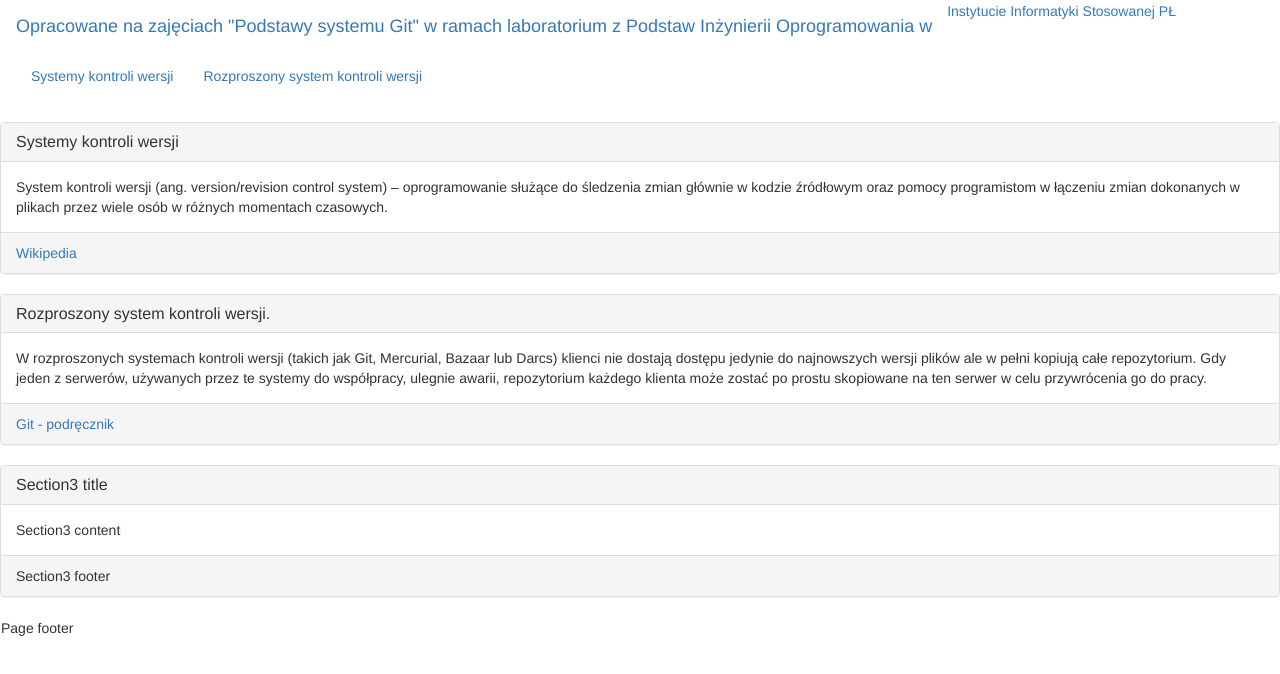
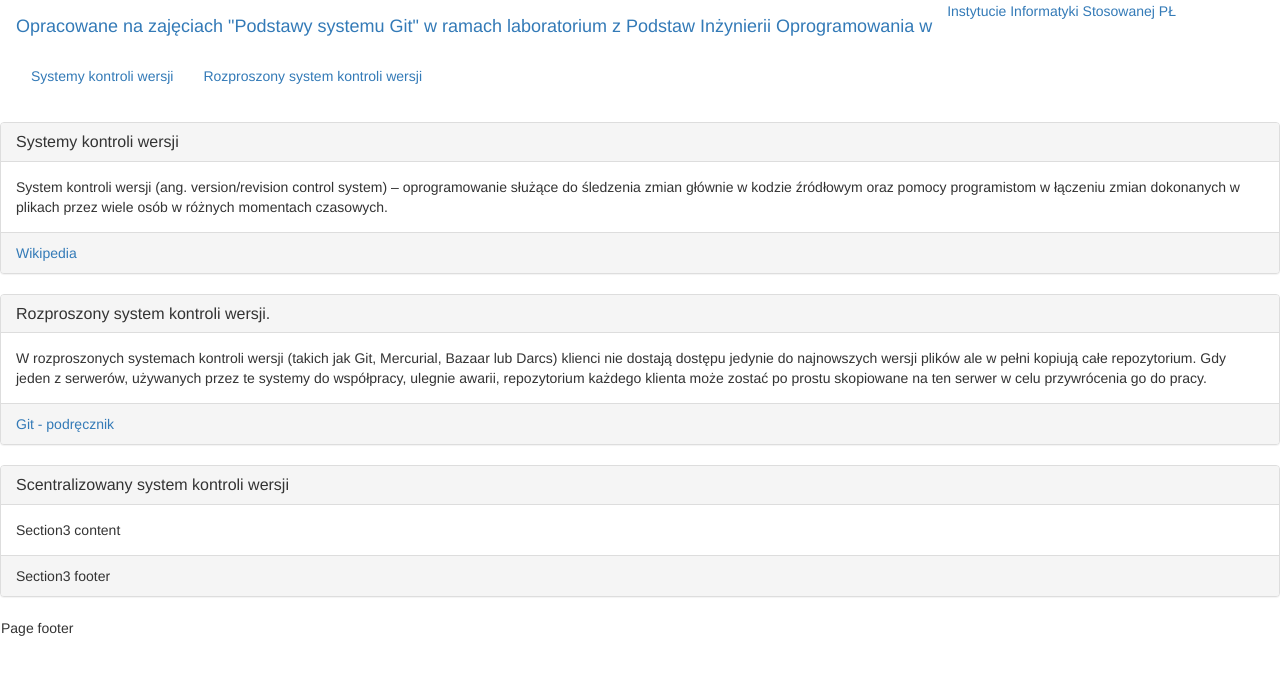
Before and after one commit to KapitanKox/iislabpio_201564, a plain HTML site: page index.html in a window 1280 px wide. Drawn offline with nearby package versions, Linux system fonts and the light colour scheme.

Commit message:
dodanie tytulu 3

```diff
--- a/index.html
+++ b/index.html
@@ -40,7 +40,7 @@
 		</section>
 <section id="section3" class="panel panel-default">
 		<div class="panel-heading">
-    		<h3 class="panel-title">Section3 title</h3>
+    		<h3 class="panel-title">Scentralizowany system kontroli wersji</h3>
   		</div>
   		<div class="panel-body">
 	    	Section3 content
```
